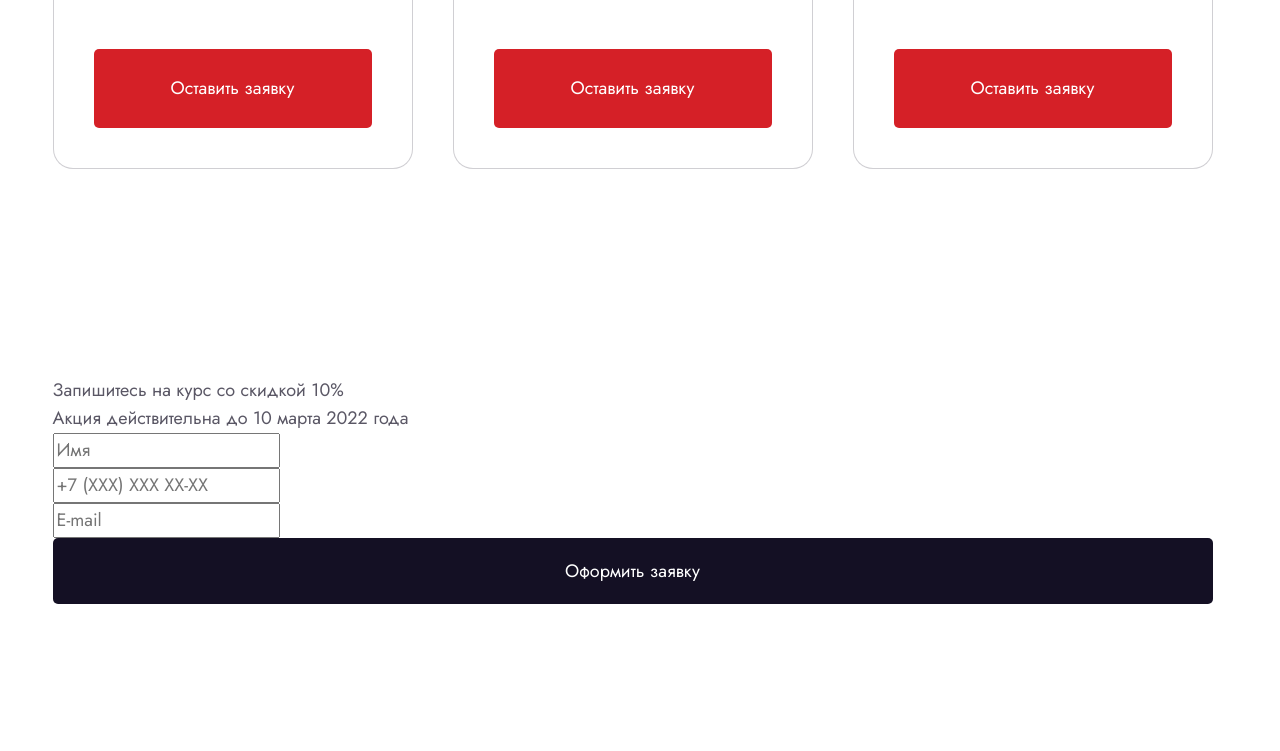
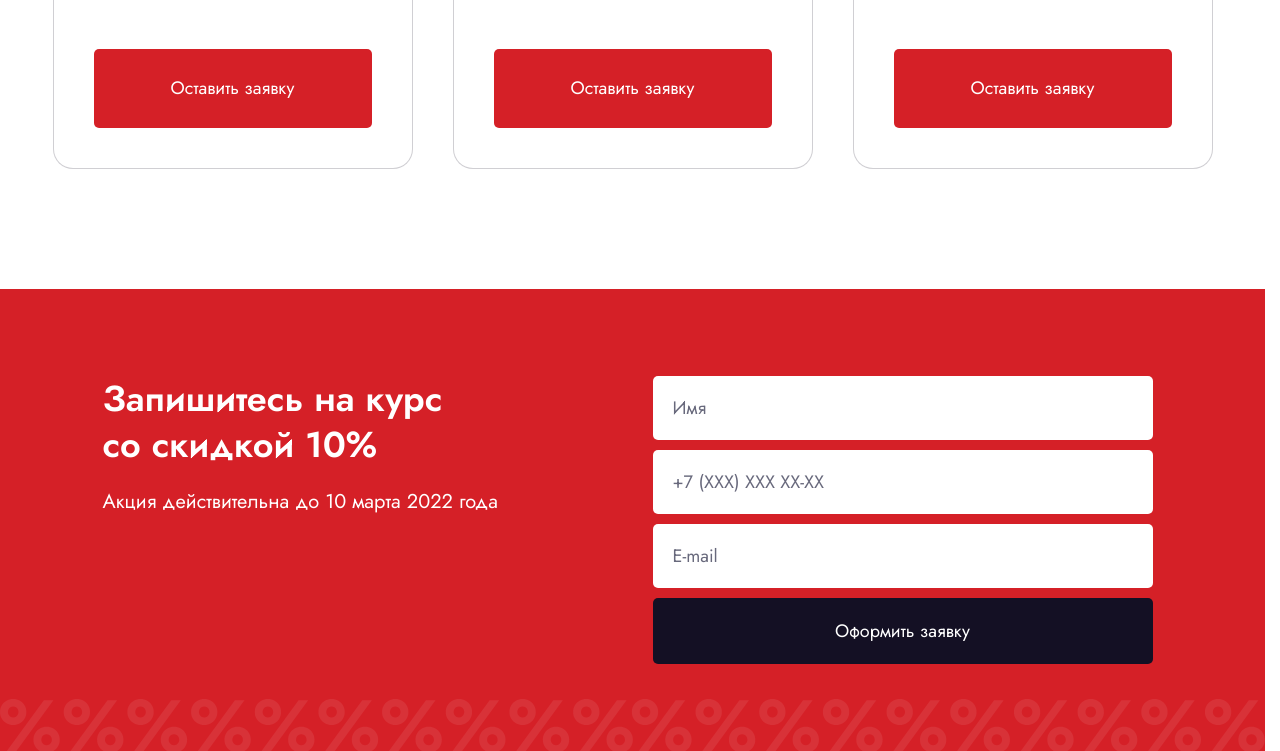
Before and after one commit to EVZhitnik/RoboSchool, a website with bundled scripts: page index.html in a window 1280 px wide. Shown: the part 3367-4118 px from the top of the page. Before the commit the page ends 4058 px from the top, so only its background shows below. Built offline with nearby package versions, Linux system fonts and the light colour scheme; files whose address does not match are found by name.

Commit message:
Стилизация секции course с помощью SCSS

```diff
--- /dev/null
+++ b/scss/blocks/_course.scss
@@ -0,0 +1,69 @@
+@use 'helpers' as *;
+
+.course {
+    position: relative;
+    background-color: var(--color-red);
+    overflow-y: hidden;
+
+    &::before {
+        content: '';
+        position: absolute;
+        left: 0;
+        bottom: rem(-35);
+        width: 100%;
+        height: rem(120);
+        background: url('../icon/percent.svg') center/contain no-repeat;
+
+        @include mobile {
+            display: none;
+        }
+    }
+    &__body {
+        display: grid;
+        grid-template-columns: repeat(2, 1fr);
+        column-gap: rem(40);
+        padding-inline: rem(50);
+
+        @include mobile {
+            grid-template-columns: 1fr;
+            row-gap: rem(40);
+            padding: 0;
+        }
+    }
+
+    &__content {
+        display: grid;
+        row-gap: rem(20);
+        color: var(--color-white);
+        align-self: start;
+
+        @include mobile {
+            justify-self: center;
+            text-align: center;
+            row-gap: rem(10)
+        }
+    }
+
+    &__text {
+        @include fluid-text(36, 30);
+
+        font-weight: 600;
+        line-height: 1.3;
+        max-width: rem(385);
+
+        @include mobile {
+            line-height: 1.4;
+            max-width: 100%;
+        }
+    }
+
+    &__description {
+        @include fluid-text(20, 16);
+
+        line-height: 1.3;
+
+        @include mobile {
+            line-height: 1.6;
+        }
+    }
+}
--- /dev/null
+++ b/scss/blocks/_feedback-form.scss
@@ -0,0 +1,11 @@
+@use 'helpers' as *;
+
+.feedback-form {
+    display: grid;
+    row-gap: rem(10);
+    max-width: rem(500);
+
+    @include mobile {
+        max-width: 100%;
+    }
+}
--- /dev/null
+++ b/scss/blocks/_field.scss
@@ -0,0 +1,17 @@
+@use 'helpers' as *;
+
+.field {
+    &__input {
+        width: 100%;
+        color: var(--color-dark-blue);
+        background-color: var(--color-white);
+        border: none;
+        border-radius: rem(5);
+        padding-inline: rem(20);
+        height: rem(64);
+
+        &::placeholder {
+            color: var(--color-placeholder);
+        }
+    }
+}
--- a/scss/main.scss
+++ b/scss/main.scss
@@ -25,6 +25,10 @@
 @use 'blocks/package';
 @use 'blocks/card-package';
 
+@use 'blocks/course';
+@use 'blocks/feedback-form';
+@use 'blocks/field';
+
 // .header,
 // main > *:not(:last-child),
 // .footer {
```
Also changed, not shown: css/main.css, icon/percent.svg (added), 1 other file.
